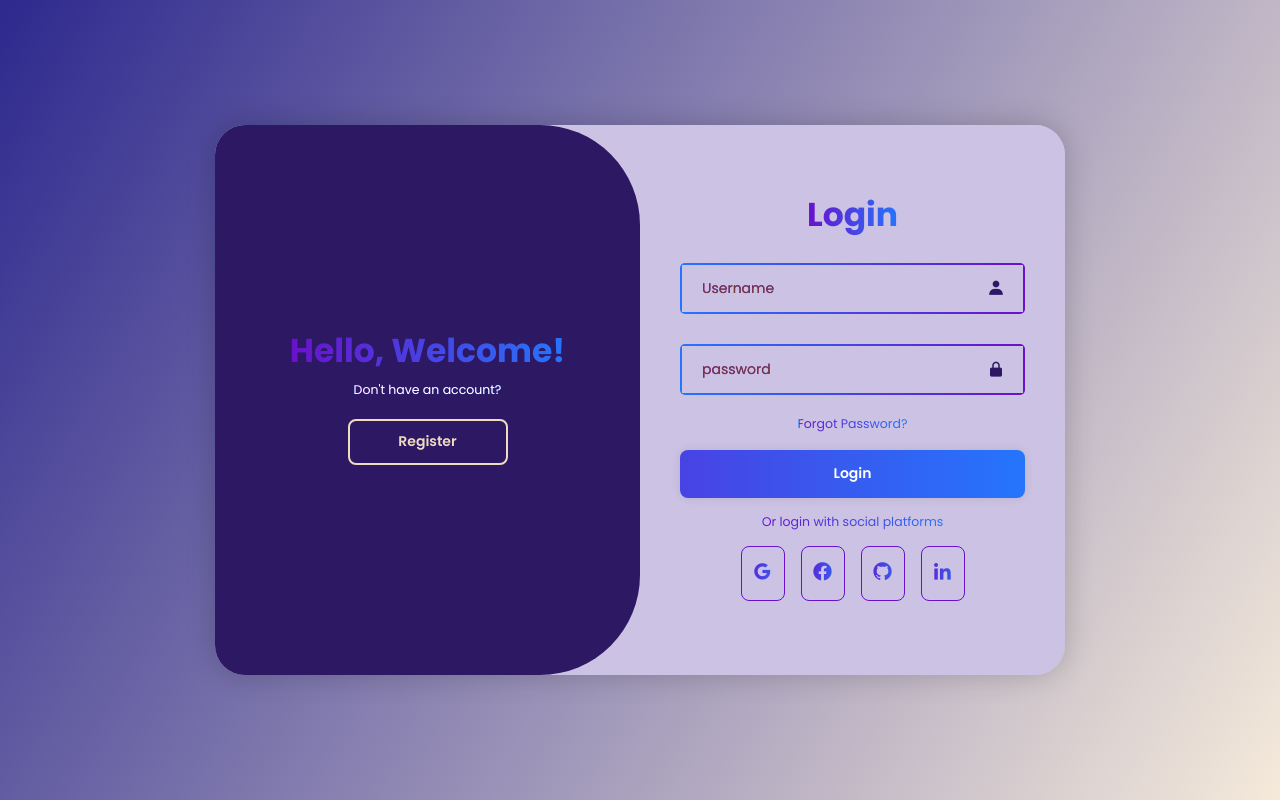
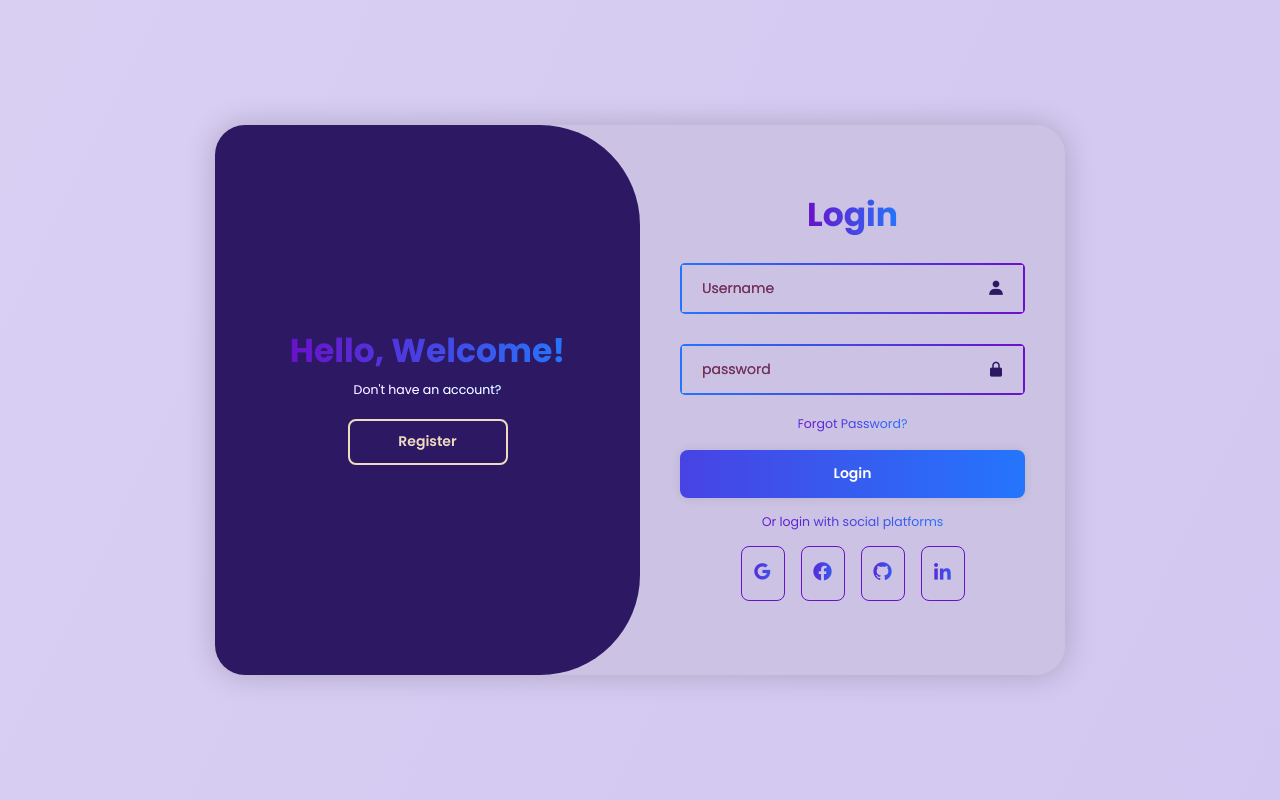
Before and after one commit to stepgrowup/login-page, a plain HTML site: page index.html in a window 1280 px wide. Drawn offline with nearby package versions, Linux system fonts and the light colour scheme.

Commit message:
Update index.html

```diff
--- a/index.html
+++ b/index.html
@@ -24,8 +24,7 @@
             justify-content: center;
             align-items: center;
             min-height: 100vh;
-            background-color: #ffffff; /* Changed background color to white */
-            background-image: linear-gradient(120deg, #2d298e, #f5eada);
+            background-image: linear-gradient(116deg, #d9cff3, #d2c7f0);
             animation: animateBackground 8s ease-in-out infinite; /* Infinite animation */
         }
         @keyframes animateBackground {
```
